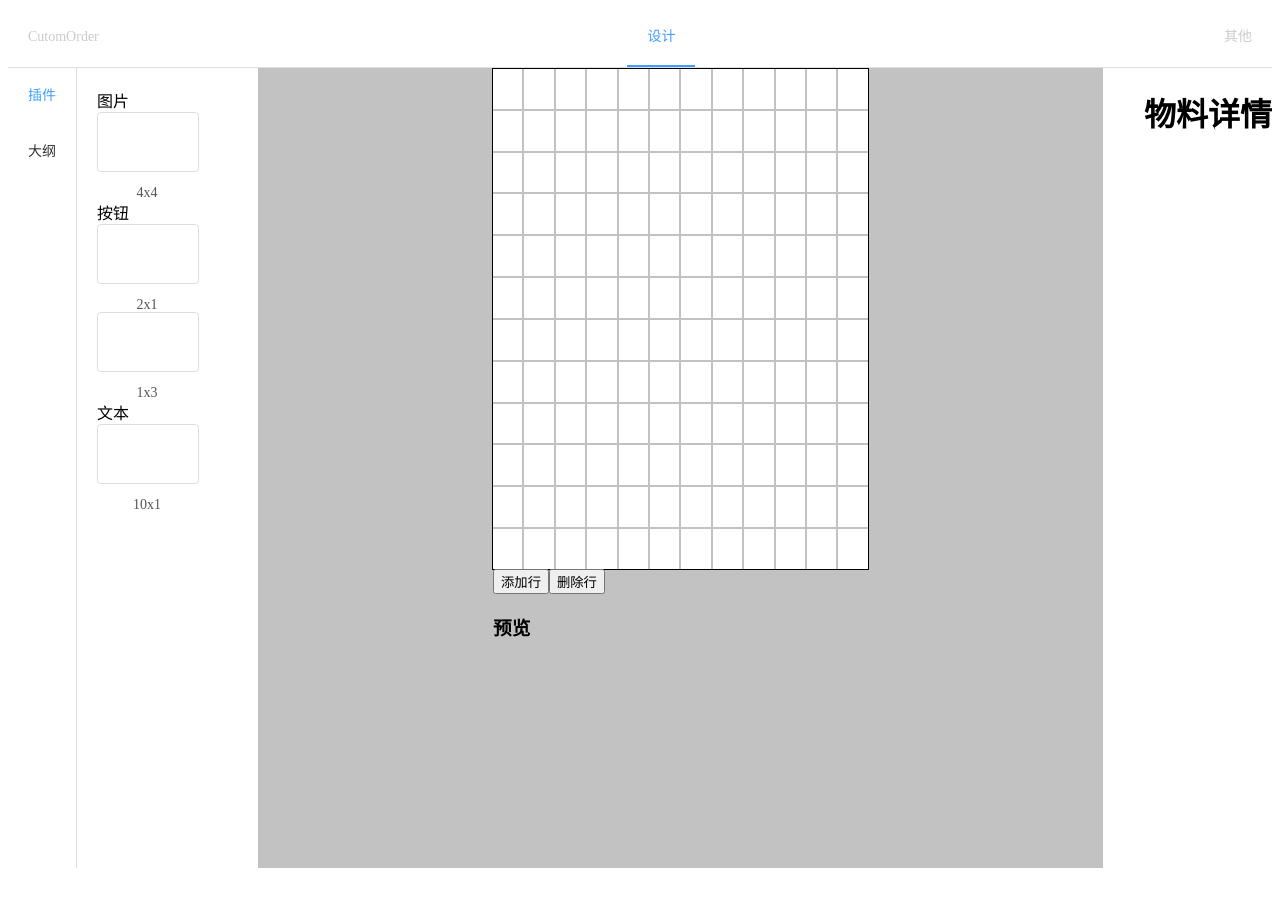
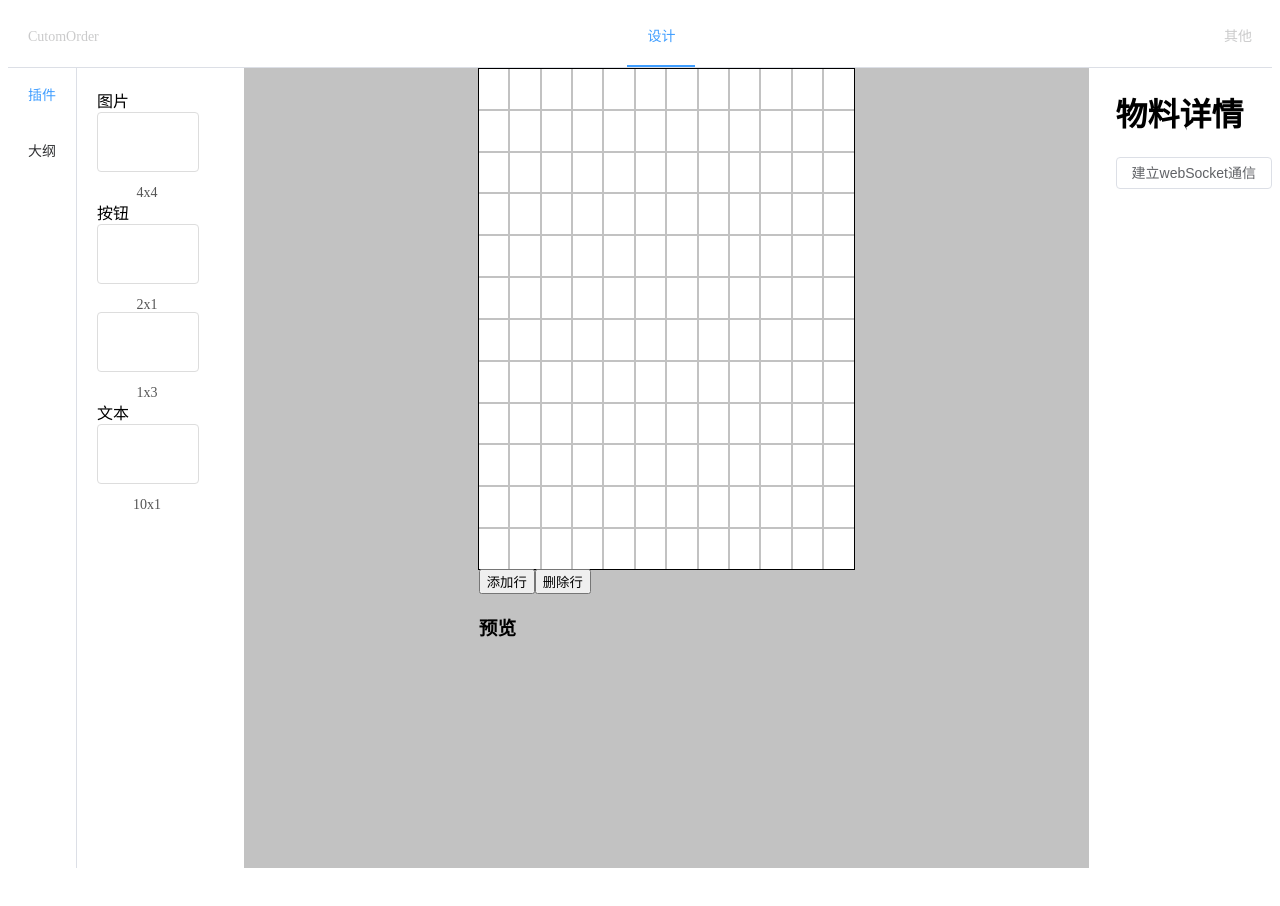
Before and after one commit to YX3234/customerOrder, a Vue app in the folder custom-order/: page /design in a window 1280 px wide. Shown: the top 906 px of the page. Built offline with nearby package versions, Linux system fonts and the light colour scheme.

Commit message:
feat：上传物料数组

```diff
--- a/custom-order/src/components/design/right/RightDesignBar.vue
+++ b/custom-order/src/components/design/right/RightDesignBar.vue
@@ -4,6 +4,7 @@
             <h1>物料详情</h1>
             <MaterialItem :material="materialList[currentMaterialIndex]" v-model="propsValue">
             </MaterialItem>
+            <el-button @click="buildWebSocket">建立webSocket通信</el-button>
         </div>
     </div>
 </template>
@@ -17,6 +18,41 @@ const materialStore = useMaterialStore();
 const { materialList, currentMaterialIndex } = storeToRefs(materialStore)
 let propsValue = { ...materialList.value[currentMaterialIndex.value]?.props }
 
+const buildWebSocket = async () => {
+    // const socket = new WebSocket('ws://localhost:4000'); // 替换为你的服务器地址和端口
+
+    // // 监听连接成功事件
+    // socket.addEventListener('open', () => {
+    //     console.log('WebSocket 连接已建立');
+    // });
+
+    // // 监听接收到消息事件
+    // socket.addEventListener('message', (event) => {
+    //     const message = event.data;
+    //     console.log('收到消息:', message);
+    // });
+
+    // // 监听连接关闭事件
+    // socket.addEventListener('close', () => {
+    //     console.log('WebSocket 连接已关闭');
+    // });
+
+    // // 发送消息示例
+    // socket.send('Hello, server!');
+
+    fetch('http://localhost:3000/user/1', {
+        method: "PATCH",
+        headers: {
+            'Content-Type': 'application/json'  //传json字符串时一定要设置
+        },
+        body: JSON.stringify({ pageData: JSON.stringify(materialList.value) })
+    }).then(() => {
+        alert("上传成功")
+    }).catch((e) => {
+        alert("上传失败")
+        console.log("ERROR", e)
+    })
+}
 watchEffect(() => {
     propsValue = { ...materialList.value[currentMaterialIndex.value]?.props }
 })
```
